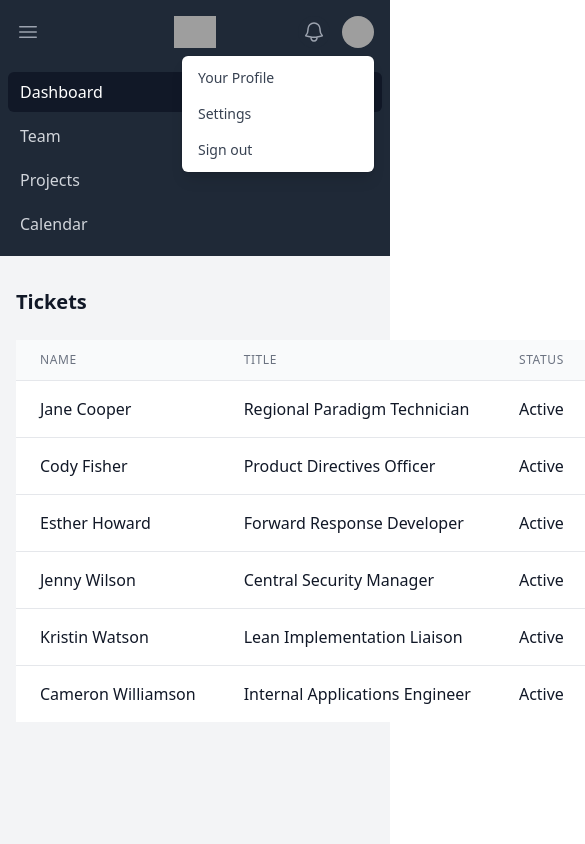
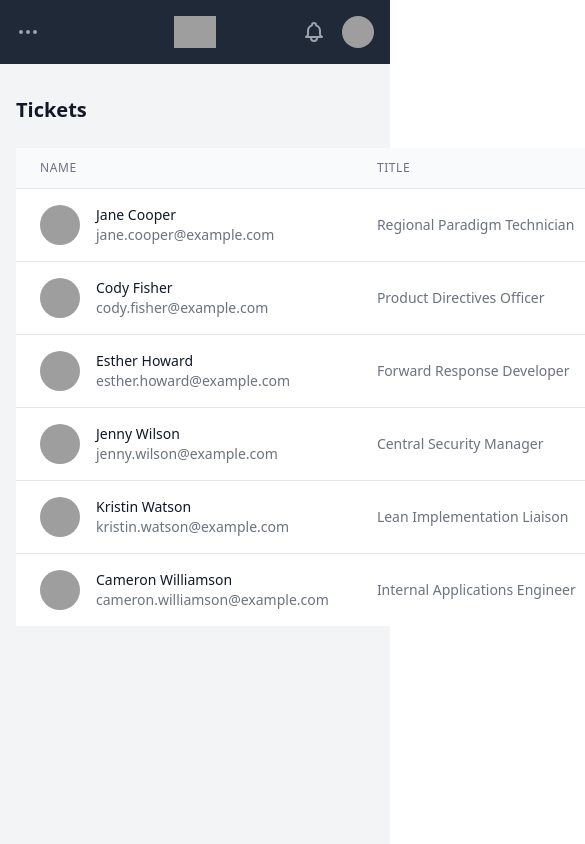
Before and after one commit to rinaldiamfine/support_ticket_manager, a Next.js app in the folder frontend/: page /dashboard in a window 390 px wide. Shown: the top 844 px of the page, 585 px wide, since content can reach past the window. Built offline with nearby package versions, Linux system fonts and the light colour scheme; grey boxes are pictures that could not be loaded.

Commit message:
Modified the navbar using react and implement 1 cells with multiple data

```diff
--- a/frontend/components/Navbar.tsx
+++ b/frontend/components/Navbar.tsx
@@ -1,70 +1,155 @@
-import Image from 'next/image'
+import { Fragment } from 'react'
+import { Disclosure, Menu, Transition } from '@headlessui/react'
+import { DotsHorizontalIcon, BellIcon, XIcon } from '@heroicons/react/outline'
+
+const navigation = [
+    { name: 'Dashboard', href: '#', current: true },
+    { name: 'Team', href: '#', current: false },
+    { name: 'Projects', href: '#', current: false },
+    { name: 'Calendar', href: '#', current: false },
+  ]
+
+  function classNames(...classes: string[]) {
+    return classes.filter(Boolean).join(' ')
+  }
 
   export default function Navbar() {
     return (
-        <nav className="bg-gray-800">
+      <Disclosure as="nav" className="bg-gray-800">
+        {({ open }) => (
+          <>
             <div className="mx-auto max-w-7xl px-2 sm:px-6 lg:px-8">
               <div className="relative flex h-16 items-center justify-between">
                 <div className="absolute inset-y-0 left-0 flex items-center sm:hidden">
-                        <button type="button" className="inline-flex items-center justify-center rounded-md p-2 text-gray-400 hover:bg-gray-700 hover:text-white focus:outline-none focus:ring-2 focus:ring-inset focus:ring-white" aria-controls="mobile-menu" aria-expanded="false">
+                  {/* Mobile menu button*/}
+                  <Disclosure.Button className="inline-flex items-center justify-center rounded-md p-2 text-gray-400 hover:bg-gray-700 hover:text-white focus:outline-none focus:ring-2 focus:ring-inset focus:ring-white">
                     <span className="sr-only">Open main menu</span>
-                        <svg className="block h-6 w-6" fill="none" viewBox="0 0 24 24" strokeWidth="1.5" stroke="currentColor" aria-hidden="true">
-                            <path strokeLinecap="round" strokeLinejoin="round" d="M3.75 6.75h16.5M3.75 12h16.5m-16.5 5.25h16.5" />
-                        </svg>
-                        <svg className="hidden h-6 w-6" fill="none" viewBox="0 0 24 24" strokeWidth="1.5" stroke="currentColor" aria-hidden="true">
-                            <path strokeLinecap="round" strokeLinejoin="round" d="M6 18L18 6M6 6l12 12" />
-                        </svg>
-                        </button>
+                    {open ? (
+                      <XIcon className="block h-6 w-6" aria-hidden="true" />
+                    ) : (
+                      <DotsHorizontalIcon className="block h-6 w-6" aria-hidden="true" />
+                    )}
+                  </Disclosure.Button>
                 </div>
                 <div className="flex flex-1 items-center justify-center sm:items-stretch sm:justify-start">
                   <div className="flex flex-shrink-0 items-center">
-                        <img className="block h-8 w-auto lg:hidden" src="https://tailwindui.com/img/logos/mark.svg?color=indigo&shade=500" alt="Your Company"/>
-                        <img className="hidden h-8 w-auto lg:block" src="https://tailwindui.com/img/logos/mark.svg?color=indigo&shade=500" alt="Your Company"/>
+                    <img
+                      className="block h-8 w-auto lg:hidden"
+                      src="https://tailwindui.com/img/logos/mark.svg?color=indigo&shade=500"
+                      alt="Your Company"
+                    />
+                    <img
+                      className="hidden h-8 w-auto lg:block"
+                      src="https://tailwindui.com/img/logos/mark.svg?color=indigo&shade=500"
+                      alt="Your Company"
+                    />
                   </div>
                   <div className="hidden sm:ml-6 sm:block">
                     <div className="flex space-x-4">
-                            <a href="#" className="bg-gray-900 text-white rounded-md px-3 py-2 text-sm font-medium" aria-current="page">Dashboard</a>
-                            <a href="#" className="text-gray-300 hover:bg-gray-700 hover:text-white rounded-md px-3 py-2 text-sm font-medium">Team</a>
-                            <a href="#" className="text-gray-300 hover:bg-gray-700 hover:text-white rounded-md px-3 py-2 text-sm font-medium">Projects</a>
-                            <a href="#" className="text-gray-300 hover:bg-gray-700 hover:text-white rounded-md px-3 py-2 text-sm font-medium">Calendar</a>
+                      {navigation.map((item) => (
+                        <a
+                          key={item.name}
+                          href={item.href}
+                          className={classNames(
+                            item.current ? 'bg-gray-900 text-white' : 'text-gray-300 hover:bg-gray-700 hover:text-white',
+                            'rounded-md px-3 py-2 text-sm font-medium'
+                          )}
+                          aria-current={item.current ? 'page' : undefined}
+                        >
+                          {item.name}
+                        </a>
+                      ))}
                     </div>
                   </div>
                 </div>
                 <div className="absolute inset-y-0 right-0 flex items-center pr-2 sm:static sm:inset-auto sm:ml-6 sm:pr-0">
-                        <button type="button" className="rounded-full bg-gray-800 p-1 text-gray-400 hover:text-white focus:outline-none focus:ring-2 focus:ring-white focus:ring-offset-2 focus:ring-offset-gray-800">
+                  <button
+                    type="button"
+                    className="rounded-full bg-gray-800 p-1 text-gray-400 hover:text-white focus:outline-none focus:ring-2 focus:ring-white focus:ring-offset-2 focus:ring-offset-gray-800"
+                  >
                     <span className="sr-only">View notifications</span>
-                        <svg className="h-6 w-6" fill="none" viewBox="0 0 24 24" strokeWidth="1.5" stroke="currentColor" aria-hidden="true">
-                            <path strokeLinecap="round" strokeLinejoin="round" d="M14.857 17.082a23.848 23.848 0 005.454-1.31A8.967 8.967 0 0118 9.75v-.7V9A6 6 0 006 9v.75a8.967 8.967 0 01-2.312 6.022c1.733.64 3.56 1.085 5.455 1.31m5.714 0a24.255 24.255 0 01-5.714 0m5.714 0a3 3 0 11-5.714 0" />
-                        </svg>
+                    <BellIcon className="h-6 w-6" aria-hidden="true" />
                   </button>
 
-                        <div className="relative ml-3">
+                  {/* Profile dropdown */}
+                  <Menu as="div" className="relative ml-3">
                     <div>
-                            <button type="button" className="flex rounded-full bg-gray-800 text-sm focus:outline-none focus:ring-2 focus:ring-white focus:ring-offset-2 focus:ring-offset-gray-800" id="user-menu-button" aria-expanded="false" aria-haspopup="true">
+                      <Menu.Button className="flex rounded-full bg-gray-800 text-sm focus:outline-none focus:ring-2 focus:ring-white focus:ring-offset-2 focus:ring-offset-gray-800">
                         <span className="sr-only">Open user menu</span>
-                            <img className="h-8 w-8 rounded-full" src="https://images.unsplash.com/photo-1472099645785-5658abf4ff4e?ixlib=rb-1.2.1&ixid=eyJhcHBfaWQiOjEyMDd9&auto=format&fit=facearea&facepad=2&w=256&h=256&q=80" alt="" />
-                            </button>
+                        <img
+                          className="h-8 w-8 rounded-full"
+                          src="https://images.unsplash.com/photo-1472099645785-5658abf4ff4e?ixlib=rb-1.2.1&ixid=eyJhcHBfaWQiOjEyMDd9&auto=format&fit=facearea&facepad=2&w=256&h=256&q=80"
+                          alt=""
+                        />
+                      </Menu.Button>
                     </div>
-
-                        <div className="absolute right-0 z-10 mt-2 w-48 origin-top-right rounded-md bg-white py-1 shadow-lg ring-1 ring-black ring-opacity-5 focus:outline-none" role="menu" aria-orientation="vertical" aria-labelledby="user-menu-button" tabIndex="-1">
-                            <a href="#" className="block px-4 py-2 text-sm text-gray-700" role="menuitem" tabIndex="-1" id="user-menu-item-0">Your Profile</a>
-                            <a href="#" className="block px-4 py-2 text-sm text-gray-700" role="menuitem" tabIndex="-1" id="user-menu-item-1">Settings</a>
-                            <a href="#" className="block px-4 py-2 text-sm text-gray-700" role="menuitem" tabIndex="-1" id="user-menu-item-2">Sign out</a>
-                        </div>
-                        </div>
+                    <Transition
+                      as={Fragment}
+                      enter="transition ease-out duration-100"
+                      enterFrom="transform opacity-0 scale-95"
+                      enterTo="transform opacity-100 scale-100"
+                      leave="transition ease-in duration-75"
+                      leaveFrom="transform opacity-100 scale-100"
+                      leaveTo="transform opacity-0 scale-95"
+                    >
+                      <Menu.Items className="absolute right-0 z-10 mt-2 w-48 origin-top-right rounded-md bg-white py-1 shadow-lg ring-1 ring-black ring-opacity-5 focus:outline-none">
+                        <Menu.Item>
+                          {({ active }) => (
+                            <a
+                              href="#"
+                              className={classNames(active ? 'bg-gray-100' : '', 'block px-4 py-2 text-sm text-gray-700')}
+                            >
+                              Your Profile
+                            </a>
+                          )}
+                        </Menu.Item>
+                        <Menu.Item>
+                          {({ active }) => (
+                            <a
+                              href="#"
+                              className={classNames(active ? 'bg-gray-100' : '', 'block px-4 py-2 text-sm text-gray-700')}
+                            >
+                              Settings
+                            </a>
+                          )}
+                        </Menu.Item>
+                        <Menu.Item>
+                          {({ active }) => (
+                            <a
+                              href="#"
+                              className={classNames(active ? 'bg-gray-100' : '', 'block px-4 py-2 text-sm text-gray-700')}
+                            >
+                              Sign out
+                            </a>
+                          )}
+                        </Menu.Item>
+                      </Menu.Items>
+                    </Transition>
+                  </Menu>
                 </div>
               </div>
             </div>
 
-            {/* MOBILE MENU */}
-            <div className="sm:hidden" id="mobile-menu">
+            <Disclosure.Panel className="sm:hidden">
               <div className="space-y-1 px-2 pb-3 pt-2">
-                <a href="#" className="bg-gray-900 text-white block rounded-md px-3 py-2 text-base font-medium" aria-current="page">Dashboard</a>
-                <a href="#" className="text-gray-300 hover:bg-gray-700 hover:text-white block rounded-md px-3 py-2 text-base font-medium">Team</a>
-                <a href="#" className="text-gray-300 hover:bg-gray-700 hover:text-white block rounded-md px-3 py-2 text-base font-medium">Projects</a>
-                <a href="#" className="text-gray-300 hover:bg-gray-700 hover:text-white block rounded-md px-3 py-2 text-base font-medium">Calendar</a>
+                {navigation.map((item) => (
+                  <Disclosure.Button
+                    key={item.name}
+                    as="a"
+                    href={item.href}
+                    className={classNames(
+                      item.current ? 'bg-gray-900 text-white' : 'text-gray-300 hover:bg-gray-700 hover:text-white',
+                      'block rounded-md px-3 py-2 text-base font-medium'
+                    )}
+                    aria-current={item.current ? 'page' : undefined}
+                  >
+                    {item.name}
+                  </Disclosure.Button>
+                ))}
               </div>
-            </div>
-        </nav>
+            </Disclosure.Panel>
+          </>
+        )}
+      </Disclosure>
     )
   }
--- a/frontend/components/Table.tsx
+++ b/frontend/components/TicketTable.tsx
@@ -1,5 +1,5 @@
 import React from 'react'
-import { Column, useTable } from 'react-table'
+import { Column, useRowSelect, useTable } from 'react-table'
 import { classNames } from './Utils'
 import '../app/globals.css'
 
@@ -89,33 +89,32 @@ export function StatusPill(value: string) {
     );
 };
 
-export function AvatarCell(value: string, column: any, row: any) {
+export function AvatarCell({ value, column, row }) {
     return (
       <div className="flex items-center">
         <div className="flex-shrink-0 h-10 w-10">
-          {/* <img className="h-10 w-10 rounded-full" src={row.original[column.imgAccessor]} alt="" /> */}
+          <img className="h-10 w-10 rounded-full" src={row.original[column.imgAccessor]} alt="" />
         </div>
         <div className="ml-4">
           <div className="text-sm font-medium text-gray-900">{value}</div>
-          {/* <div className="text-sm text-gray-500">{row.original[column.emailAccessor]}</div> */}
+          <div className="text-sm text-gray-500">{row.original[column.emailAccessor]}</div>
         </div>
       </div>
     )
 }
 
-function Table({ columns , data }) {
+function TicketTable({ columns , data }) {
     const { getTableProps, getTableBodyProps, headerGroups, rows, prepareRow } =
     useTable({
       columns,
       data,
-    });
+    }, useRowSelect );
 
     return (
         <table {...getTableProps()} className="min-w-full divide-y divide-gray-200">
             <thead className="bg-gray-50">
                 { headerGroups.map((headerGroup: { getHeaderGroupProps: () => { [x: string]: any; key: any; }; headers: any[]; }) => {
-                const { key, ...restHeaderGroupProps } =
-                    headerGroup.getHeaderGroupProps();
+                const { key, ...restHeaderGroupProps } = headerGroup.getHeaderGroupProps();
                   return (
                     <tr key={key} {...restHeaderGroupProps}>
                       {headerGroup.headers.map((column) => {
@@ -130,20 +129,24 @@ function Table({ columns , data }) {
                   );
                 }) }
             </thead>
-            <tbody {...getTableBodyProps} className="bg-white divide-y divide-gray-200">
+            <tbody { ...getTableBodyProps() } className="bg-white divide-y divide-gray-200">
                 { rows.map((row: { getRowProps: () => { [x: string]: any; key: any; }; cells: any[]; }) => {
                   prepareRow(row);
                   const { key, ...restRowProps } = row.getRowProps();
                   return (
                       <tr key={key} {...restRowProps}>
-                    {row.cells.map((cell) => {
+                        { row.cells.map((cell) => {
                             const { key, ...restCellProps } = cell.getCellProps();
                             return (
                               <td key={key} {...restCellProps} role="cell" className="px-6 py-4 whitespace-nowrap">
-                            {cell.render("Cell")}
+                                  {/* {cell.render("Cell")} */}
+                                  { cell.column.Cell.name === "defaultRenderer"
+                                    ? <div className="text-sm text-gray-500">{cell.render('Cell')}</div>
+                                    : cell.render('Cell')
+                                  }
                               </td>
                             );
-                    })}
+                        }) }
                       </tr>
                   );
                 }) }
@@ -152,4 +155,4 @@ function Table({ columns , data }) {
     );
 }
 
-export default Table;
+export default TicketTable;
--- a/frontend/package.json
+++ b/frontend/package.json
@@ -9,6 +9,7 @@
     "lint": "next lint"
   },
   "dependencies": {
+    "@headlessui/react": "^1.7.14",
     "@heroicons/react": "^1.0.6",
     "@types/node": "20.1.2",
     "@types/react": "18.2.6",
--- a/frontend/pages/dashboard/index.tsx
+++ b/frontend/pages/dashboard/index.tsx
@@ -1,7 +1,7 @@
 import React from 'react'
 import { InternalLayout } from '@/components/Layout'
 import { List, ListModel } from '@/components/List'
-import Table, { AvatarCell, StatusPill } from '@/components/Table'
+import TicketTable, { AvatarCell, StatusPill } from '@/components/TicketTable'
 import './style.css'
 
 const people: ListModel[] = [
@@ -109,6 +109,9 @@ export default function Dashboard() {
     {
       Header: "Name",
       accessor: "name",
+      imgAccessor: "imgUrl",
+      emailAccessor: "email",
+      Cell: AvatarCell
     },
     {
       Header: "Title",
@@ -134,7 +137,7 @@ export default function Dashboard() {
             <h1 className="text-xl font-semibold">Tickets</h1>
         </div>
         <div className="mt-6">
-          <Table columns={columns} data={data} />
+          <TicketTable columns={columns} data={data} />
         </div>
       </main>
     </div>
```
Also changed, not shown: 1 other file (tests, documents, lock files or other folders). Lines whose indentation alone changed are shown as unchanged.
